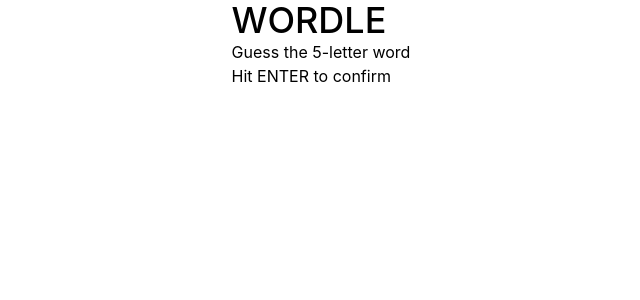
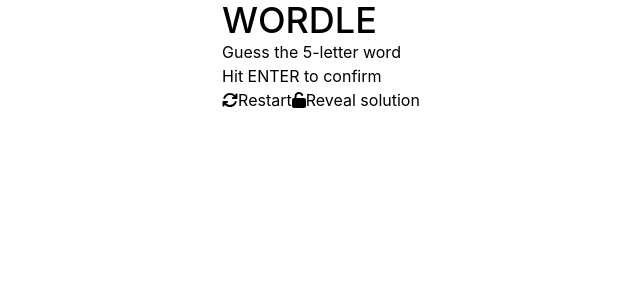
Before and after one commit to Glenn-Chiang/Wordle, a React (Vite) app: page / in a window 1280 px wide. Shown: the top 300 px of the page, without its empty margins (319-959 px from the left). Built offline with nearby package versions, Linux system fonts and the light colour scheme.

Commit message:
Added restart and solution buttons

```diff
--- a/package.json
+++ b/package.json
@@ -10,6 +10,9 @@
     "preview": "vite preview"
   },
   "dependencies": {
+    "@fortawesome/fontawesome-svg-core": "^6.4.2",
+    "@fortawesome/free-solid-svg-icons": "^6.4.2",
+    "@fortawesome/react-fontawesome": "^0.2.0",
     "react": "^18.2.0",
     "react-dom": "^18.2.0"
   },
--- a/src/App.tsx
+++ b/src/App.tsx
@@ -1,6 +1,9 @@
 import { useState, useContext, useEffect, useCallback } from "react";
 import { evaluateGuess } from "./mechanics";
 import { CursorState, CursorContext, Position } from "./contexts";
+import { FontAwesomeIcon } from "@fortawesome/react-fontawesome";
+import { faRefresh } from "@fortawesome/free-solid-svg-icons";
+import { faUnlock } from "@fortawesome/free-solid-svg-icons/faUnlock";
 
 export default function App() {
   const answer = "REACT";
@@ -17,7 +20,7 @@
   const [cursor, setCursor] = useState<Position>([0, 0]);
 
   const handleBackspace = useCallback(() => {
-    const currentLetter = words[cursor[0]][cursor[1]]
+    const currentLetter = words[cursor[0]][cursor[1]];
     // Prevent backspacing beyond first letter
     if (cursor[1] === 0 && !currentLetter) {
       return;
@@ -99,9 +102,21 @@
       </header>
       <CursorContext.Provider value={{ cursor, setCursor }}>
         <section className="p-4 relative">
-          <section className="absolute -left-60 w-1/2 p-4 bg-sky-500/40 text-sky-800 rounded">
-            <p>Guess the 5-letter word</p>
-            <p>Hit ENTER to confirm</p>
+          <section className="absolute -left-60 w-1/2 flex flex-col gap-8">
+            <div className="p-4 bg-sky-500/40 text-sky-800 rounded">
+              <p>Guess the 5-letter word</p>
+              <p>Hit ENTER to confirm</p>
+            </div>
+            <div className="flex flex-col gap-2 items-start">
+              <button className="flex gap-2 items-center rounded transition w-full p-2 hover:text-teal-400 hover:shadow hover:shadow-teal-400">
+                <FontAwesomeIcon icon={faRefresh} />
+                Restart
+              </button>
+              <button className="flex gap-2 items-center rounded transition w-full p-2 hover:text-teal-400 hover:shadow hover:shadow-teal-400">
+                <FontAwesomeIcon icon={faUnlock} />
+                Reveal solution
+              </button>
+            </div>
           </section>
           <Grid words={words} gradeHistory={gradeHistory} />
         </section>
```
Also changed, not shown: 1 other file (tests, documents, lock files or other folders).
